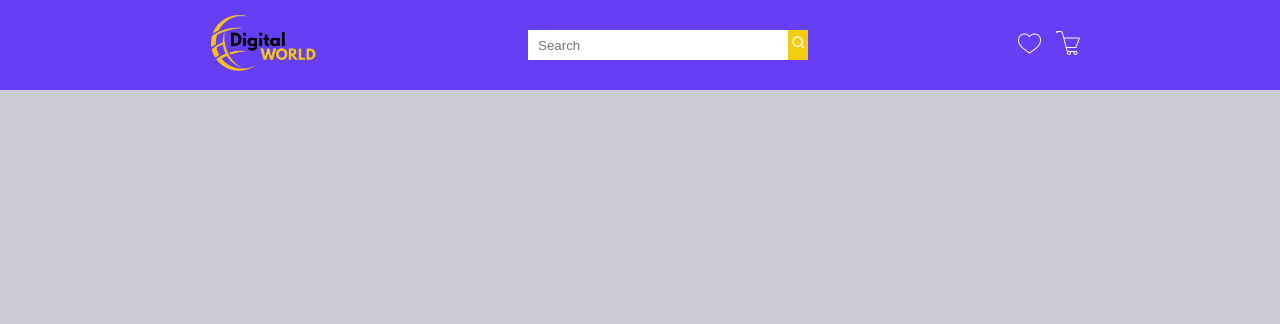
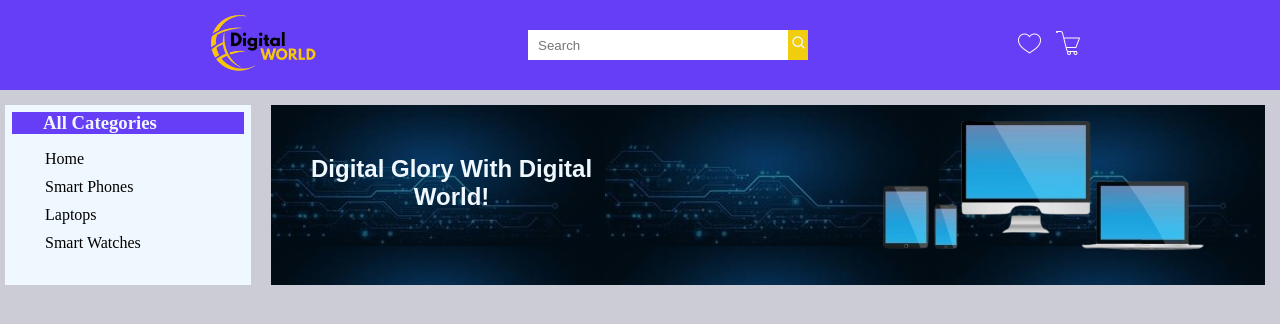
Before and after one commit to BasiratHamayoon/Class-Task-05-HTML-CSS, a plain HTML site: page index.html in a window 1280 px wide. Drawn offline with nearby package versions, Linux system fonts and the light colour scheme.

Commit message:
Create Container after navbar

```diff
--- a/index.html
+++ b/index.html
@@ -15,3 +15,21 @@
             <img src="./icons/icons8-shopping-cart-50.png" width="25px" height="25px">
         </div>
      </nav>
+     <div class="aside-container">
+        <div class="left-aside-box">
+            <h3>All Categories</h3>
+            <ul>
+                <li>Home</li>
+                <li>Smart Phones</li>
+                <li>Laptops</li>
+                <li>Smart Watches</li>
+            </ul>
+        </div>
+            <div class="right-aside-box">
+                <h2>Digital Glory With Digital <br> World!</h2>
+                <img src="./images/cont02-img.png" width="330px" height="170px">
+            </div>
+    </div>
+
+</body>
+</html>
--- a/style.css
+++ b/style.css
@@ -36,3 +36,45 @@ nav{
     margin-top: 30px;
     margin-left: 10px;
 }
+.aside-container{
+    width: 100%;
+    height: 210px;
+    display: grid;
+    grid-template-columns: 20% 80%;
+    justify-content: space-evenly;
+
+}
+.left-aside-box{
+    height: 180px;
+    margin: 15px 5px;
+    background-color: aliceblue;
+}
+.left-aside-box h3{
+    margin: 7px;
+    background-color: rgb(102, 62, 245);
+    color: aliceblue;
+    padding-left: 31px;
+}
+.left-aside-box ul li{
+    list-style: none;
+    margin-bottom: 10px;
+}
+.right-aside-box{
+    background-image: linear-gradient(rgba(0,0,0,0.43), rgba(0,0,0,0.438)),url(./images/01.jpg);
+    height: 180px;
+    margin: 15px;
+    display: flex;
+    justify-content: space-between;
+    text-align: center;
+}
+.right-aside-box h2{
+    color: aliceblue;
+    padding-left: 40px;
+    padding-top: 30px;
+    font-family: Arial, Helvetica, sans-serif;
+}
+.right-aside-box img{
+    margin-right: 60px;
+    width: 350px;
+    height: 160px;
+}
```
Also changed, not shown: images/cont02-img.jpg (deleted), images/cont02-img.png (added).
